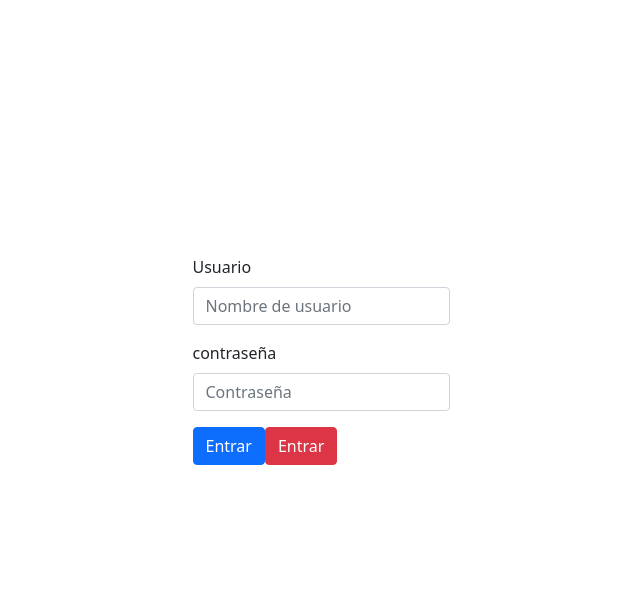
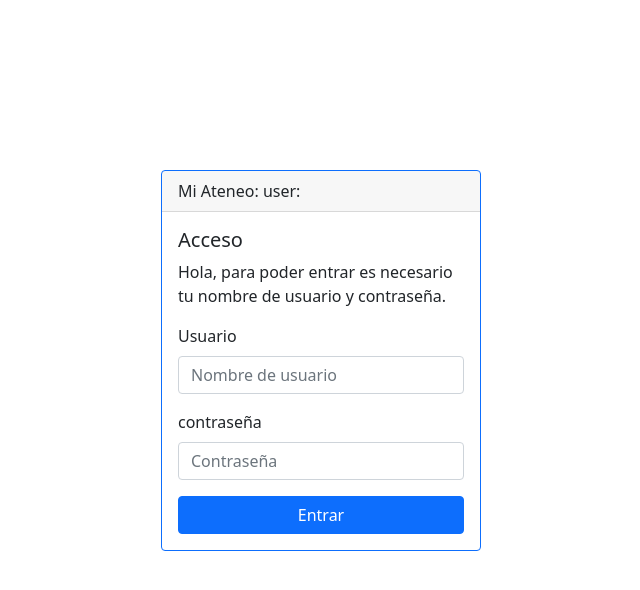
Before and after one commit to mpolox/school-messenger-swa, a React (Create React App) app: page / in a window 1280 px wide. Both pictures are taken after a click on the button "Salir". Shown: the top 590 px of the page, without its empty margins (319-959 px from the left). Built offline with nearby package versions, Linux system fonts and the light colour scheme; no server answers.

Commit message:
update loging

```diff
--- a/package.json
+++ b/package.json
@@ -6,6 +6,7 @@
     "@testing-library/jest-dom": "^5.16.4",
     "@testing-library/react": "^13.1.1",
     "@testing-library/user-event": "^13.5.0",
+    "axios": "^0.27.2",
     "bootstrap": "^5.1.3",
     "echarts": "^5.3.2",
     "echarts-for-react": "^3.0.2",
@@ -14,7 +15,7 @@
     "react-dom": "^18.0.0",
     "react-icons": "^4.3.1",
     "react-router-dom": "^6.3.0",
-    "react-scripts": "5.0.1",
+    "react-scripts": "^2.1.3",
     "web-vitals": "^2.1.4"
   },
   "scripts": {
--- a/src/components/login/login.js
+++ b/src/components/login/login.js
@@ -1,32 +1,93 @@
-import { Button, Card, Form } from "react-bootstrap";
+import  axios from "axios";
+import { useEffect, useState } from "react";
+import { Alert, Button, Card, Form } from "react-bootstrap";
 import { useNavigate } from "react-router-dom";
 
 export const LoginScreen = () => {
+
+const [access, setAccess] = useState({
+  loggedIn: false,
+  token: null
+});
+
+const [showAlert, setShowAlert] = useState(false);
+
+const [usuario, setUsuario] = useState({
+  userName: '',
+  password: '',
+});
+
+  const ShowThealert = () => {
+    if (showAlert)
+    return(
+      <Alert variant='danger' >
+      Contraseña incorrecta, intentelo nuevamente.
+      </Alert>
+    )
+  }
+
+  useEffect(() => {
+    console.log("a---->", {access});
+  },[access.loggedIn]);
+
   const navigate = useNavigate();
 
-  const handleLogin = () => {
-    navigate("/", { replace: true });
-    console.log("Entrar");
+  const handleOnChange = (e) => {
+    setUsuario({...usuario, [e.target.name]: e.target.value })
+  }
+
+  const handleLogin = (e) => {
+    e.preventDefault();
+    const {data} = axios.post('https://localhost:7253/api/user/Login',{
+      userName: usuario.userName,
+      password: usuario.password
+    })
+    .then(function (response) {
+      setShowAlert(false);
+      setAccess({
+        loggedIn: true,
+        token: response.data
+      });
+      navigate("/", { replace: true });
+    })
+    .catch(function (error) {
+      setShowAlert(true);
+      setAccess({
+        loggedIn: false,
+        token: null
+      });
+    });
   };
 
   return (
-    <div className="home">
-      <Form>
+  <div className="home">
+  <Card border="primary" style={{ width: '20rem' }}>
+    <ShowThealert></ShowThealert>
+
+
+    <Card.Header>Mi Ateneo: {access.loggedIn} user: {usuario.userName}</Card.Header>
+    <Card.Body>
+      <Card.Title>Acceso</Card.Title>
+      <Card.Text>
+        Hola, para poder entrar es necesario tu nombre de usuario y contraseña.
+      </Card.Text>
+      <Form variant="w-50" onSubmit={handleLogin}>
         <Form.Group className="mb-3" controlId="formBasicEmail">
           <Form.Label>Usuario</Form.Label>
-          <Form.Control type="user" placeholder="Nombre de usuario" />
+          <Form.Control type="user" placeholder="Nombre de usuario" name="userName" onChange={handleOnChange} />
         </Form.Group>
         <Form.Group className="mb-3" controlId="formBasicPassword">
           <Form.Label>contraseña</Form.Label>
-          <Form.Control type="password" placeholder="Contraseña" />
+          <Form.Control type="password" placeholder="Contraseña" name="password" onChange={handleOnChange}/>
         </Form.Group>
-        <Button variant="primary" type="submit">
+        <Button variant="primary w-100" type="submit">
           Entrar
         </Button>
-        <Button variant="danger" type="submit" onClick={handleLogin}>
-          Entrar
-        </Button>
+        <br/>
       </Form>
+    </Card.Body>
+  </Card>
+
     </div>
   );
 };
```
Also changed, not shown: 1 other file (tests, documents, lock files or other folders).
